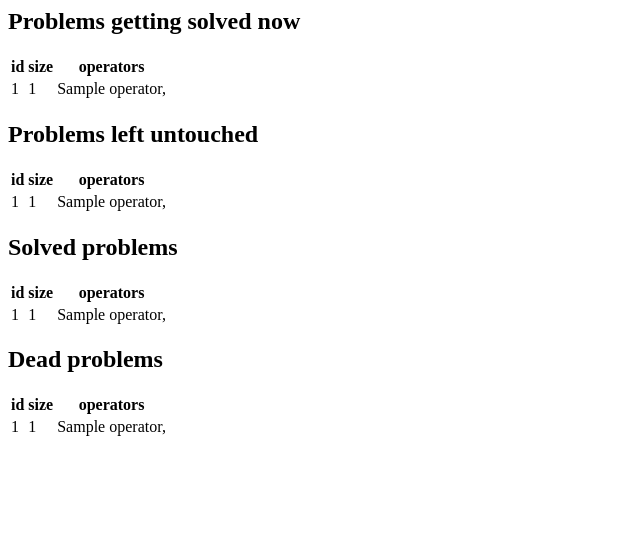
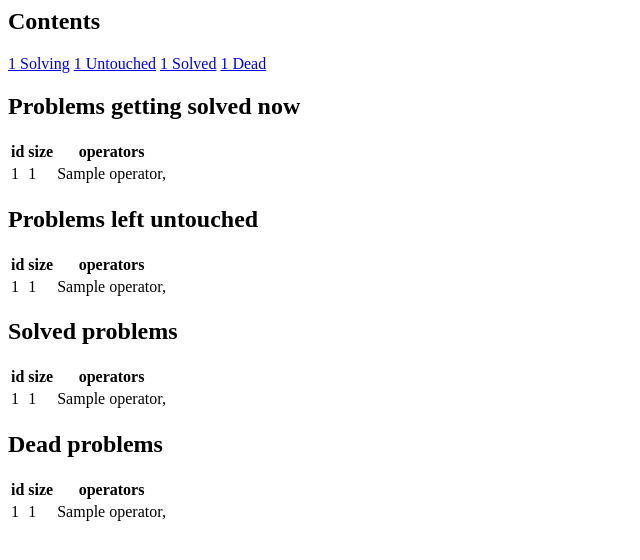
Before and after one commit to nushio3/ICFPC2013, a Django app: template pyserver/problems/templates/problems/list.html in a window 1280 px wide. Shown: the top 560 px of the page, without its empty margins (0-640 px from the left). Run offline with Django 3.2, Linux system fonts and the light colour scheme; the template is opened without the code that fills it: most values are stand-ins (such as "Sample title", 1, 10 or a date in 2020).

Commit message:
add toc.

```diff
--- a/pyserver/problems/templates/problems/list.html
+++ b/pyserver/problems/templates/problems/list.html
@@ -2,7 +2,14 @@
 <head>
 </head>
 <body>
-<h2>Problems getting solved now</h2>
+<h2>Contents</h2>
+<div class="toc">
+<span><a href="#solving">{{ under_solve_problems|length }} Solving</a></span>
+<span><a href="#untouched">{{ untouched_problems|length }} Untouched</a></span>
+<span><a href="#solved">{{ solved_problems|length }} Solved</a></span>
+<span><a href="#dead">{{ dead_problems|length }} Dead</a></span>
+</div>
+<h2 id="solving">Problems getting solved now</h2>
 <table><tr><th>id</th><th>size</th><th>operators</th></tr>
 {% for p in under_solve_problems %}
 <tr>
@@ -16,7 +23,7 @@
 {% endfor %}
 </table>
 
-<h2>Problems left untouched</h2>
+<h2 id="untouched">Problems left untouched</h2>
 <table><tr><th>id</th><th>size</th><th>operators</th></tr>
 {% for p in untouched_problems %}
 <tr>
@@ -30,7 +37,7 @@
 {% endfor %}
 </table>
 
-<h2>Solved problems</h2>
+<h2 id="solved">Solved problems</h2>
 <table><tr><th>id</th><th>size</th><th>operators</th></tr>
 {% for p in solved_problems %}
 <tr>
@@ -44,7 +51,7 @@
 {% endfor %}
 </table>
 
-<h2>Dead problems</h2>
+<h2 id="dead">Dead problems</h2>
 <table><tr><th>id</th><th>size</th><th>operators</th></tr>
 {% for p in dead_problems %}
 <tr>
```
